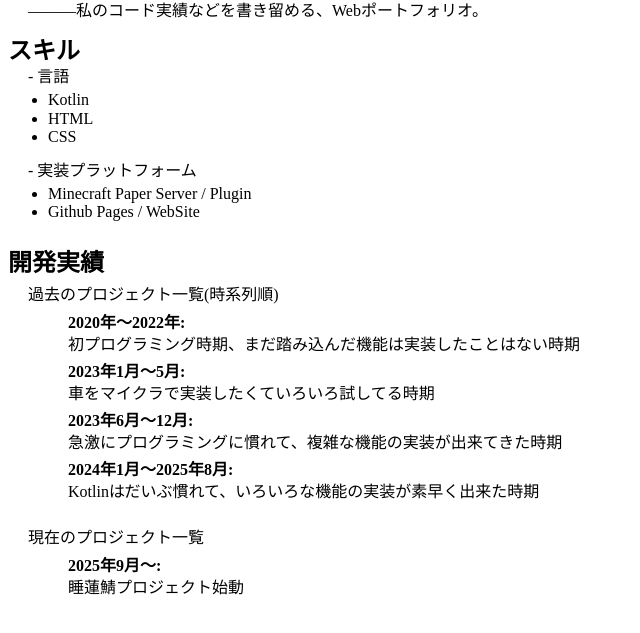
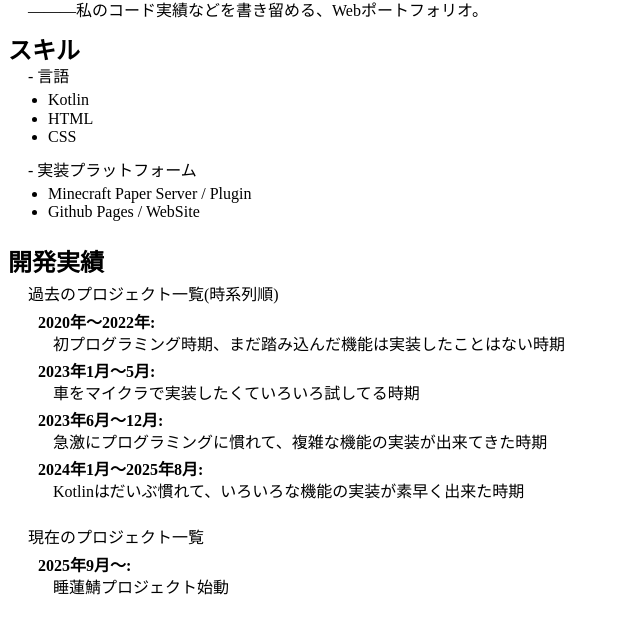
Before and after one commit to Srain3/srain3.github.io, a plain HTML site: page docs/index.html in a window 1280 px wide. Shown: the part 85-718 px from the top of the page, without its empty margins (0-640 px from the left). Drawn offline with Linux system fonts and the light colour scheme.

Commit message:
refactor(style): Fine-tune CSS values for final application
- Adjusted temporary, extreme CSS values to final, intended numeric values.
- Refined styles in `style.css` based on successful testing with initial fix.

- テスト用に設定していた極端なCSSの数値を、意図した最終的な数値に調整。
- 初期の修正で確認が取れたスタイルに基づき、`style.css`の値を洗練。

```diff
--- a/docs/style.css
+++ b/docs/style.css
@@ -21,7 +21,7 @@ li {
 }
 
 h4 {
-    margin-left: 60px;
+    margin-left: 30px;
     line-height: 100%;
     margin-bottom: -10px;
 }
@@ -35,5 +35,5 @@ h4 {
 
 .project-timeline-lore, .project-entry-lore {
     line-height: 100%;
-    margin-left: 60px;
+    margin-left: 45px;
 }
```
